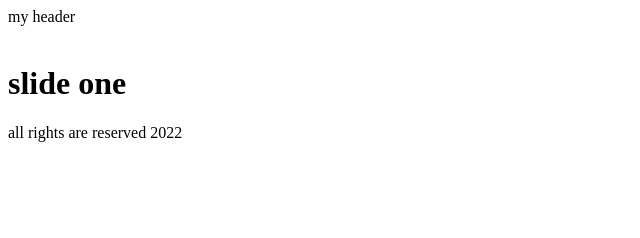
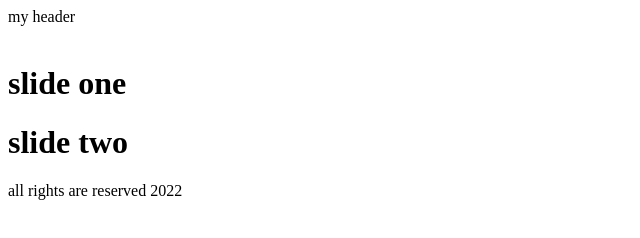
Before and after one commit to ny2019/gitproject, a website: page index.html in a window 1280 px wide. Shown: the whole page, without its empty margins (0-640 px from the left). Drawn offline with Linux system fonts and the light colour scheme.

Commit message:
slide two added

```diff
--- a/index.html
+++ b/index.html
@@ -13,6 +13,7 @@
     </div>
     <div class="slider">
         <h1>slide one</h1>
+        <h1>slide two</h1>
     </div>
     <footer>
         all rights  are reserved 2022
```
